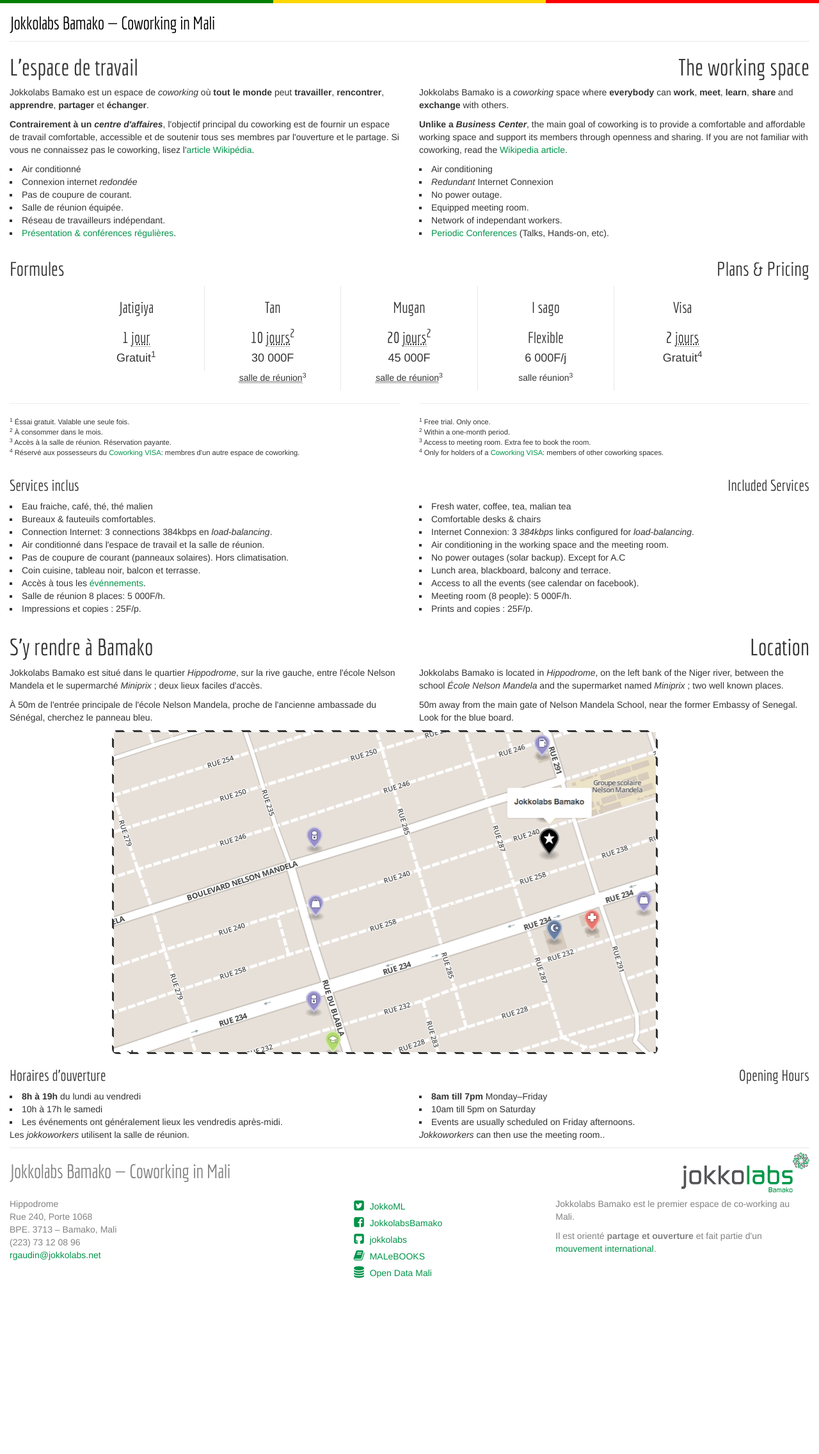
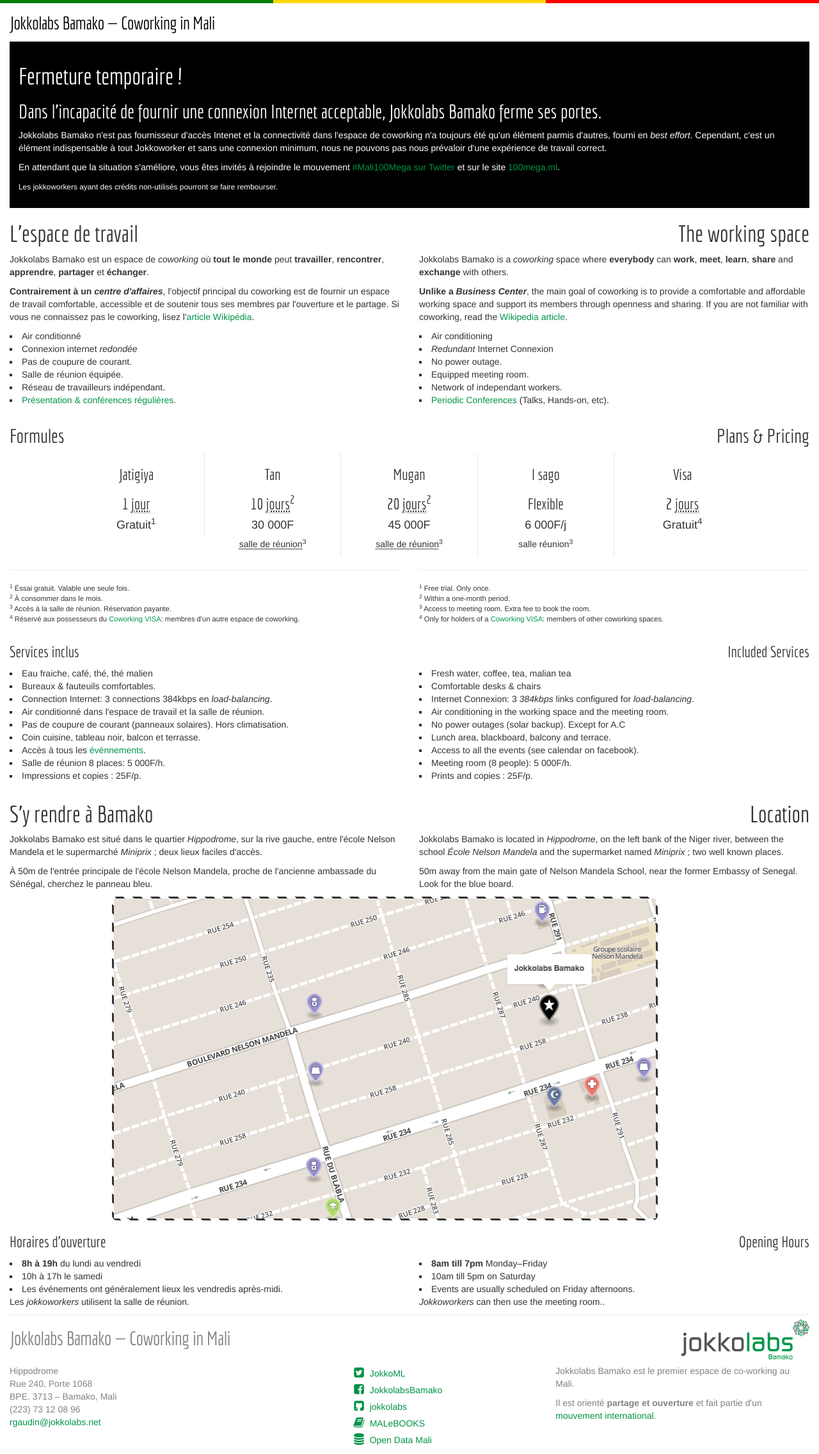
Before and after one commit to jokkolabs/jokkolabs.github.io, a Jekyll site: the page built from index.html, in a window 1280 px wide. Shown: the whole page at 64% size. Built offline with Jekyll 4.4.1, drawn with Linux system fonts in a browser that asks for light colours; nearby versions of some CDN libraries; before the commit the page ends 2011 px from its top, so only the background shows below that.

Commit message:
Closed :/

```diff
--- a/_layouts/default.html
+++ b/_layouts/default.html
@@ -70,6 +70,7 @@
 				}
 			}
 			.mapbox { width: 100%; max-width: 100%; left: 0; margin-left: 0; }
+			#closed { background-color: black; color: white; padding: 1em; }
 		</style>
 
 		<link rel="shortcut icon" href="{{"/favicon.ico" | prepend: site.baseurl }}" type="image/x-icon">
--- a/index.html
+++ b/index.html
@@ -11,6 +11,13 @@
 		<header>
 			<h2>{{ site.title }}</h2>
 		</header>
+		<section id="closed">
+			<h1>Fermeture temporaire !</h1>
+			<h2>Dans l'incapacité de fournir une connexion Internet acceptable, Jokkolabs Bamako ferme ses portes.</h2>
+			<p>Jokkolabs Bamako n'est pas fournisseur d'accès Intenet et la connectivité dans l'espace de coworking n'a toujours été qu'un élément parmis d'autres, fourni en <em>best effort</em>. Cependant, c'est un élément indispensable à tout Jokkoworker et sans une connexion minimum, nous ne pouvons pas nous prévaloir d'une expérience de travail correct.</p>
+			<p>En attendant que la situation s'améliore, vous êtes invités à rejoindre le mouvement <a href="https://twitter.com/search?q=%23Mali100Mega">#Mali100Mega sur Twitter</a> et sur le site <a href="http://100mega.ml">100mega.ml</a>.</p>
+			<p><small>Les jokkoworkers ayant des crédits non-utilisés pourront se faire rembourser.</small></p>
+		</section>
 		<section id="space">
     		{% include space.html %}
     	</section>
```
